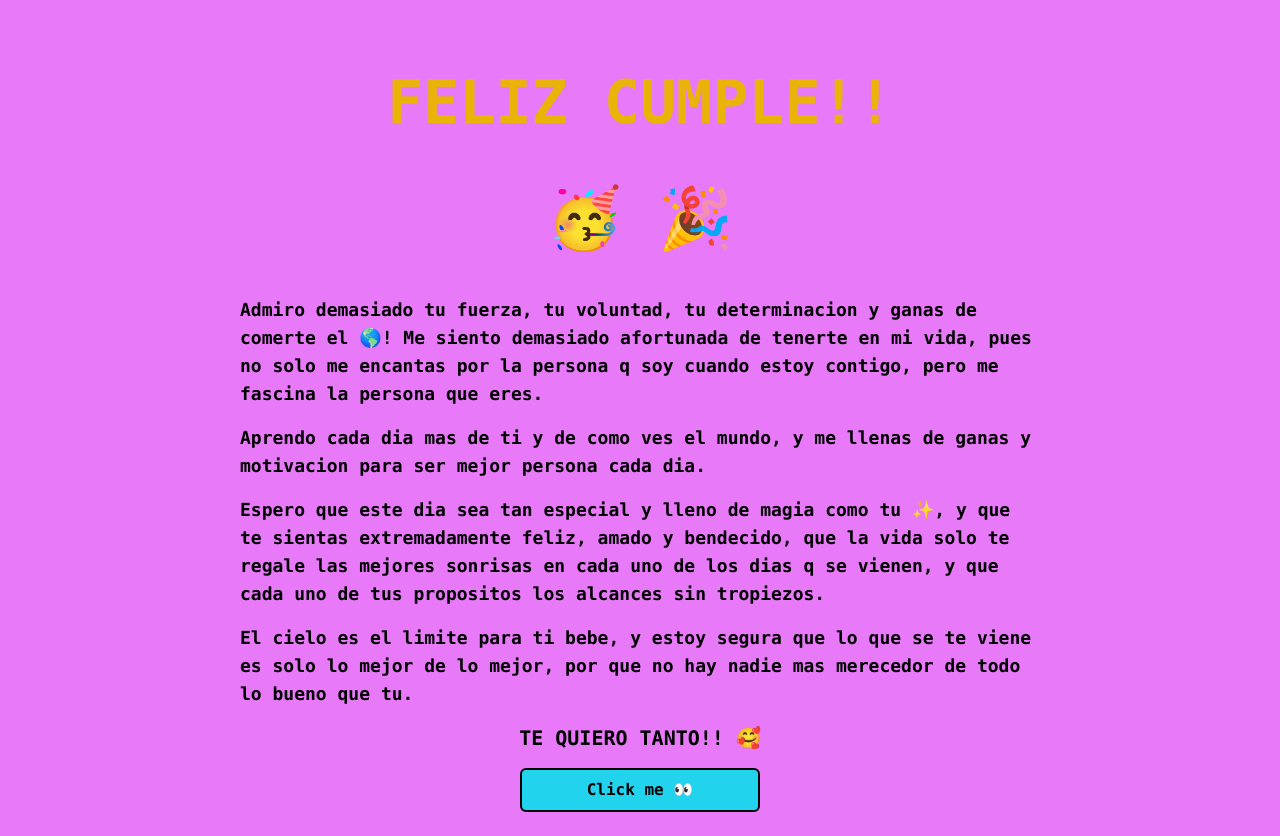
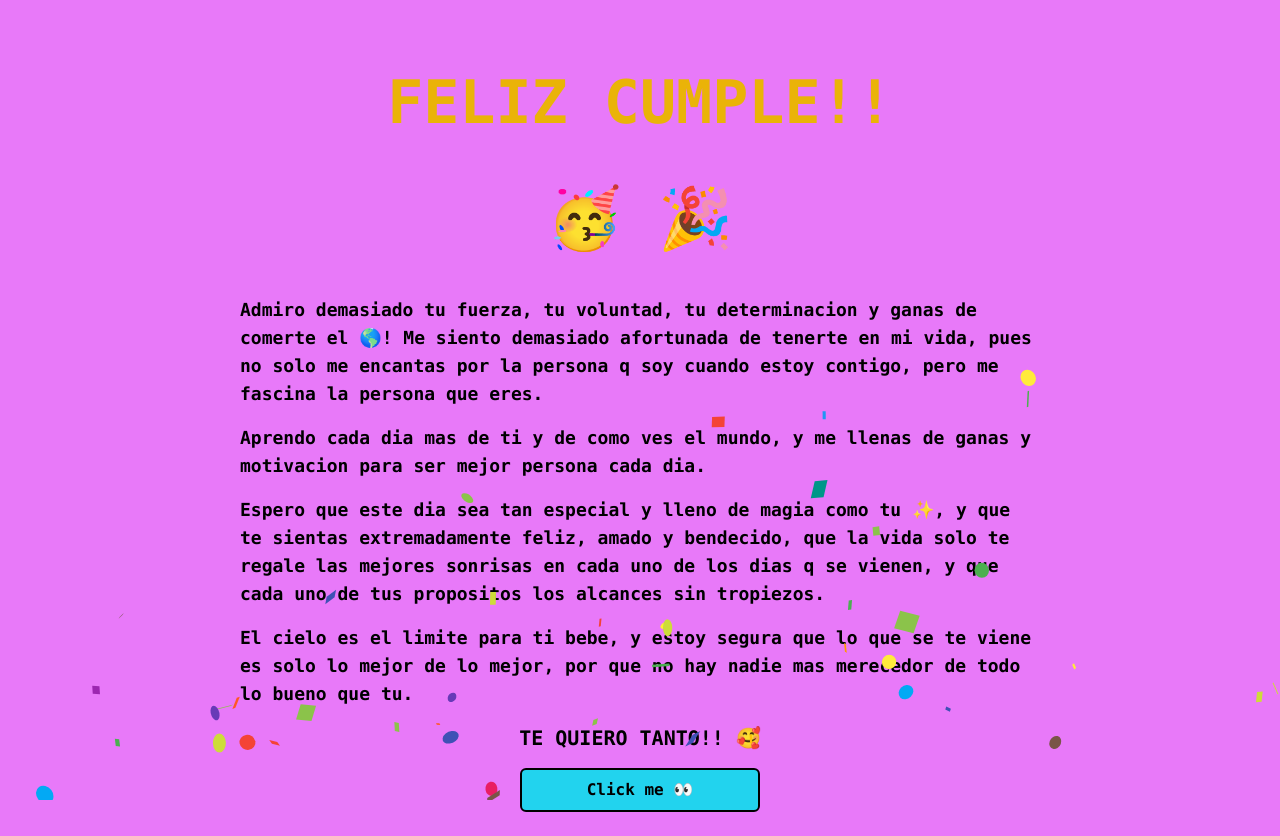
Before and after one commit to nathaliabj/abrils-pick, a React (Create React App) app in the folder abrils-pick/: page / in a window 1280 px wide. Built offline with nearby package versions, Linux system fonts and the light colour scheme.

Commit message:
add confetti

```diff
--- a/abrils-pick/package.json
+++ b/abrils-pick/package.json
@@ -11,8 +11,10 @@
     "@types/react": "^18.3.2",
     "@types/react-dom": "^18.3.0",
     "react": "^18.3.1",
+    "react-confetti": "^6.1.0",
     "react-dom": "^18.3.1",
     "react-scripts": "5.0.1",
+    "react-use": "^17.5.0",
     "typescript": "^4.9.5",
     "web-vitals": "^2.1.4"
   },
--- a/abrils-pick/src/App.tsx
+++ b/abrils-pick/src/App.tsx
@@ -1,4 +1,6 @@
-import React, { useState } from "react";
+import React, { useEffect, useState } from "react";
+import { useWindowSize } from "react-use";
+import Confetti from "react-confetti";
 
 import "./App.css";
 
@@ -25,9 +27,17 @@ const App = () => {
   const [showOpt1, setShowOpt1] = useState(false);
   const [showOpt2, setShowOpt2] = useState(false);
   const [showOpt3, setShowOpt3] = useState(false);
+  const [numberOfPieces, setNumberOfPieces] = useState(200);
+  const { width, height } = useWindowSize();
+
+  useEffect(() => {
+    setTimeout(() => setNumberOfPieces(0), 3000);
+  }, [numberOfPieces]);
 
   return (
-    <div className="bg-fuchsia-400 h-screen px-4 !font-mono">
+    <>
+      <Confetti width={width} height={height} numberOfPieces={numberOfPieces} />
+      <div className="bg-fuchsia-400 h-screen px-4 !font-mono z-50">
         {!showCards ? (
           <div className="py-6 max-w-800 m-auto text-yellow-500">
             <h1 className="text-6xl font-extrabold mx-auto text-center mt-12 mb-6 font-mono">
@@ -39,25 +49,26 @@ const App = () => {
             </span>
 
             <p className="text-black text-lg font-bold pb-4">
-            Admiro demasiado tu fuerza, tu voluntad, tu determinacion y ganas de
-            comerte el 🌎! Me siento demasiado afortunada de tenerte en mi vida,
-            pues no solo me encantas por la persona q soy cuando estoy contigo,
-            pero me fascina la persona que eres.
+              Admiro demasiado tu fuerza, tu voluntad, tu determinacion y ganas
+              de comerte el 🌎! Me siento demasiado afortunada de tenerte en mi
+              vida, pues no solo me encantas por la persona q soy cuando estoy
+              contigo, pero me fascina la persona que eres.
             </p>
             <p className="text-black text-lg font-bold pb-4">
               Aprendo cada dia mas de ti y de como ves el mundo, y me llenas de
               ganas y motivacion para ser mejor persona cada dia.
             </p>
             <p className="text-black text-lg font-bold pb-4">
-            Espero que este dia sea tan especial y lleno de magia como tu ✨, y
-            que te sientas extremadamente feliz, amado y bendecido, que la vida
-            solo te regale las mejores sonrisas en cada uno de los dias q se
-            vienen, y que cada uno de tus propositos los alcances sin tropiezos.
+              Espero que este dia sea tan especial y lleno de magia como tu ✨,
+              y que te sientas extremadamente feliz, amado y bendecido, que la
+              vida solo te regale las mejores sonrisas en cada uno de los dias q
+              se vienen, y que cada uno de tus propositos los alcances sin
+              tropiezos.
             </p>
 
             <p className="text-black text-lg font-bold pb-4">
-            El cielo es el limite para ti bebe, y estoy segura que lo que se te
-            viene es solo lo mejor de lo mejor, por que no hay nadie mas
+              El cielo es el limite para ti bebe, y estoy segura que lo que se
+              te viene es solo lo mejor de lo mejor, por que no hay nadie mas
               merecedor de todo lo bueno que tu.
             </p>
 
@@ -84,10 +95,11 @@ const App = () => {
               <span className="font-2xl">←</span>
             </button>
             <p className="text-black text-lg font-bold my-8 max-w-800 m-auto">
-            En un intento de ser creativa y darte una sorpresa en tu dia (Que no
-            sera ni tan sorpresa despues de todo 🥲), he creado 3 opciones para
-            que elijas la que mas te guste, y asi poder disfrutar de un 🎁 que
-            vaya mas acorde a ti y que te haga sentir mas especial y a gusto.
+              En un intento de ser creativa y darte una sorpresa en tu dia (Que
+              no sera ni tan sorpresa despues de todo 🥲), he creado 3 opciones
+              para que elijas la que mas te guste, y asi poder disfrutar de un
+              🎁 que vaya mas acorde a ti y que te haga sentir mas especial y a
+              gusto.
             </p>
             <div className="flex gap-5 flex-col pb-14 lg:flex-row lg:w-80 lg:m-auto lg:mt-20">
               {/* Option 1 */}
@@ -169,6 +181,7 @@ const App = () => {
           </div>
         )}
       </div>
+    </>
   );
 };
 
```
Also changed, not shown: 1 other file (tests, documents, lock files or other folders). Lines whose indentation alone changed are shown as unchanged.
